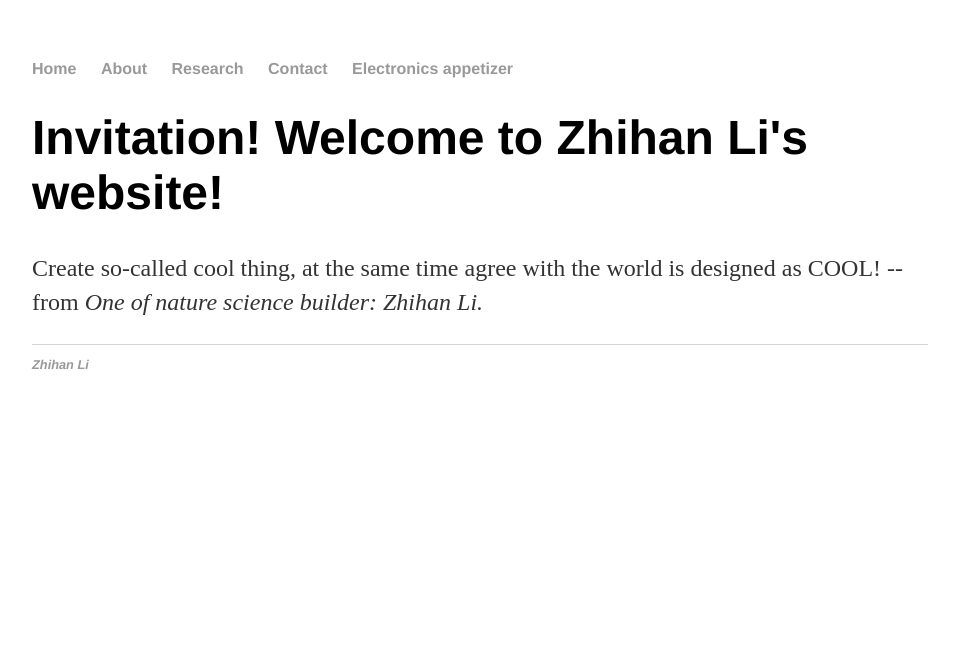
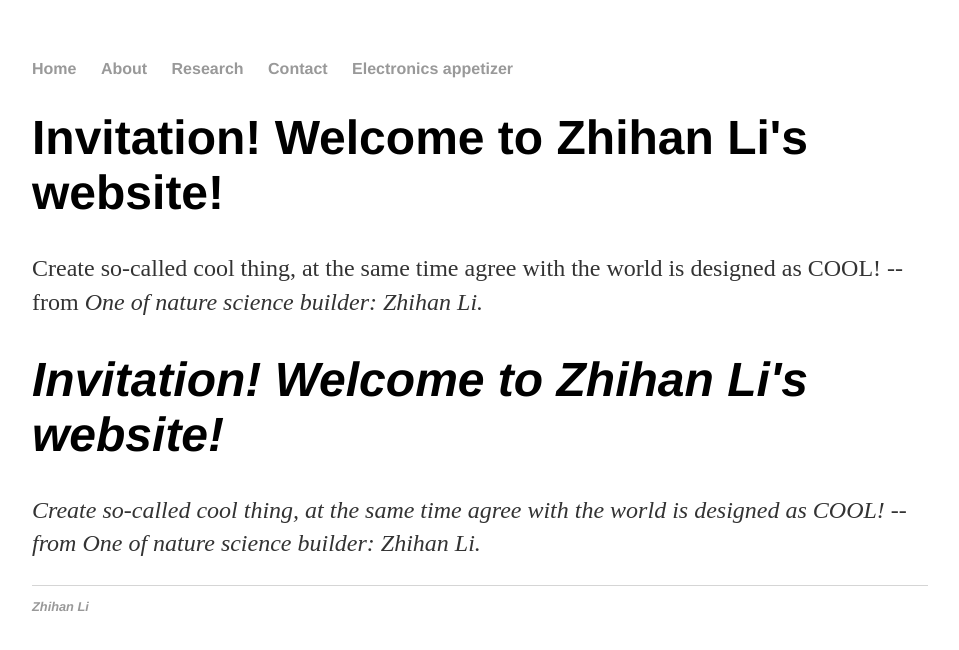
Before and after one commit to ZhihanLi666/Zhihan-Li.github.io, a Jekyll site: the page built from index.html, in a window 1280 px wide. Shown: the top 650 px of the page, without its empty margins (160-1119 px from the left). Built offline with Jekyll 4.4.1, drawn with Linux system fonts in a browser that asks for light colours.

Commit message:
Update index.html

```diff
--- a/index.html
+++ b/index.html
@@ -6,3 +6,7 @@ title: Personal website
 	<h1>Invitation! Welcome to Zhihan Li's website!</h1>
 	<p>Create so-called cool thing, at the same time agree with the world is designed as COOL! --from <em>One of nature science builder: Zhihan Li.<p>
 </div><!-- /.blurb -->
+<div class="blurb1">
+	<h1>Invitation! Welcome to Zhihan Li's website!</h1>
+	<p>Create so-called cool thing, at the same time agree with the world is designed as COOL! --from <em>One of nature science builder: Zhihan Li.<p>
+</div><!-- /.blurb1 -->
```
